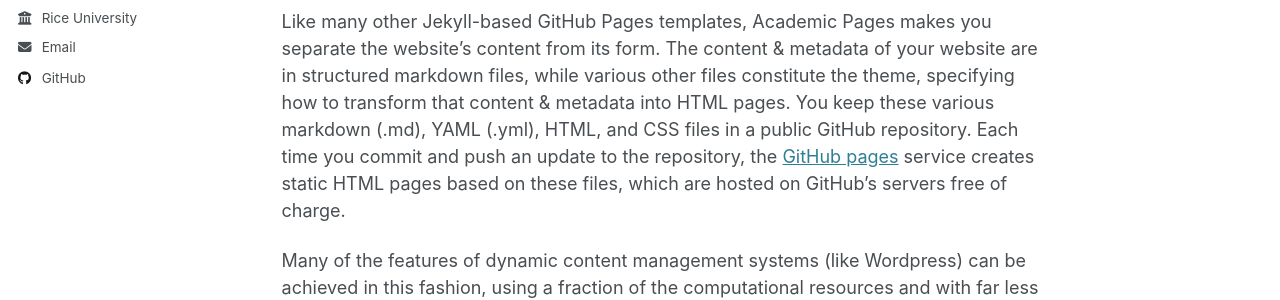
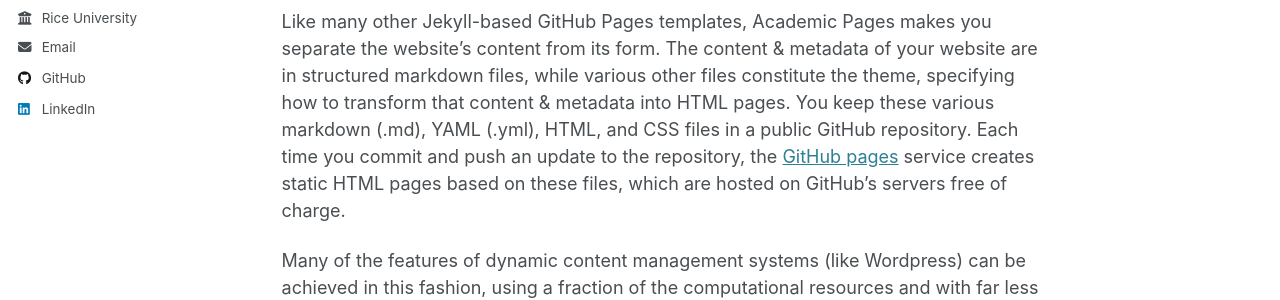
Before and after one commit to ADY-YDA/personal-website, a Jekyll site: the page built from _pages/about.md, in a window 1280 px wide. Shown: the part 483-783 px from the top of the page. Built offline with Jekyll 4.4.1, drawn with Linux system fonts in a browser that asks for light colours.

Commit message:
Update _config.yml

```diff
--- a/_config.yml
+++ b/_config.yml
@@ -59,7 +59,7 @@ author:
   keybase          : # Username
   instagram        : # Username
   lastfm           : # Username
-  linkedin         : # angelina-d-yang
+  linkedin         : "angelina-d-yang"
   mastodon         : # URL
   medium           : # URL
   pinterest        : # Username
```
